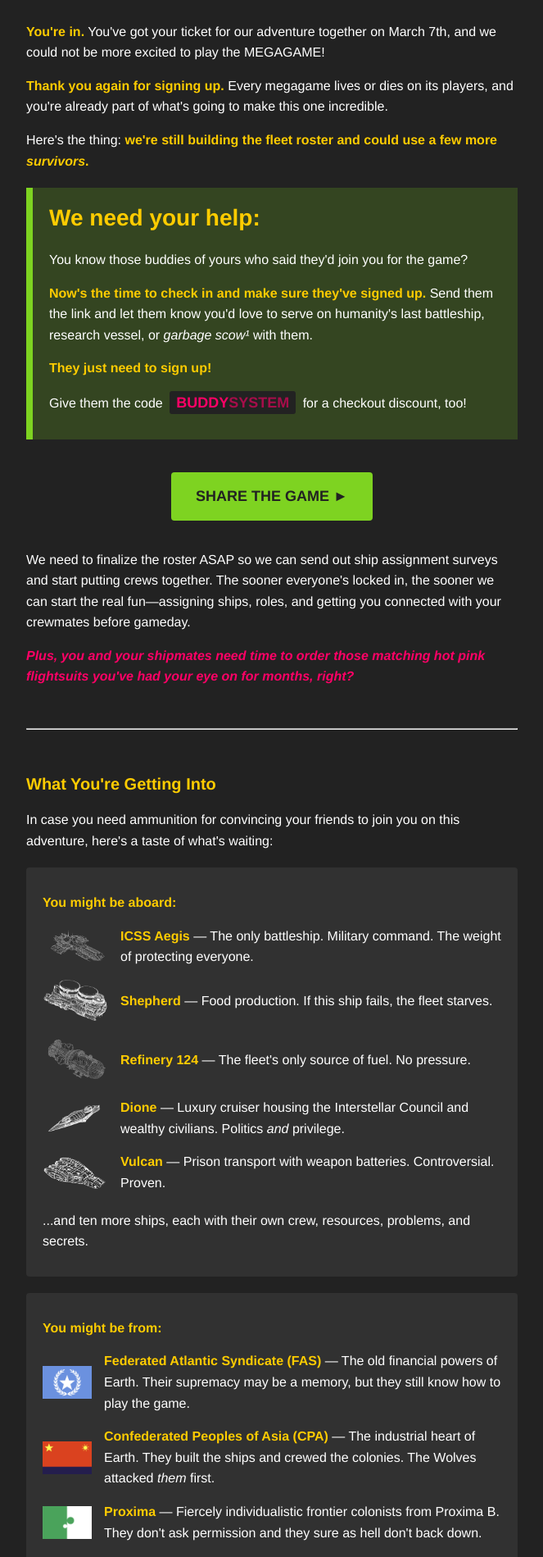
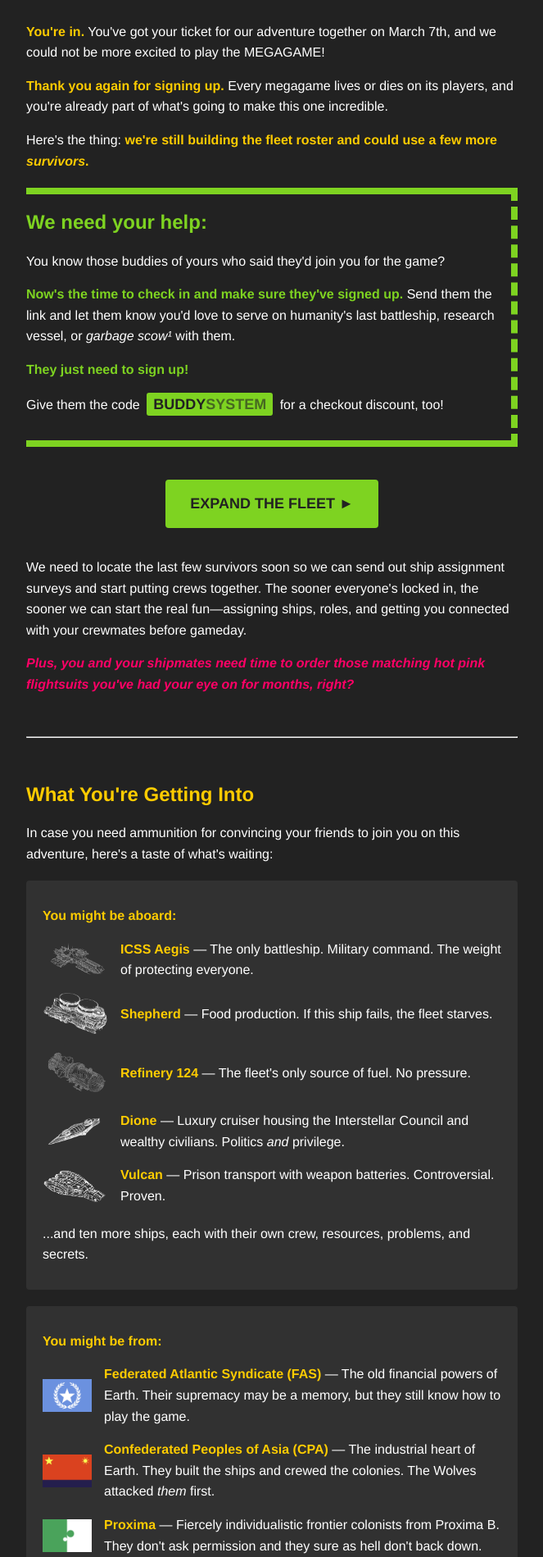
Before and after one commit to jedlimke/prairiefiregaming.com, a Jekyll site: the page email-template-dow-2026-4.html, which Jekyll copies as it is, in a window 1280 px wide. Shown: the part 478-2377 px from the top of the page at 82% size, without its empty margins (308-971 px from the left). Built offline with Jekyll 4.4.1, drawn with Linux system fonts in a browser that asks for light colours; some of the changed text lies outside the part shown.

Commit message:
Updated email order and copy.

```diff
--- a/email-template-dow-2026-4.html
+++ b/email-template-dow-2026-4.html
@@ -16,7 +16,7 @@
         }
         a {
             color: #FFCC00;
-            text-decoration: none;
+            text-decoration: underline;
             font-weight: bold;
         }
         a:hover {
@@ -49,7 +49,7 @@
             color: #FFCC00;
         }
         h2 {
-            font-size: 20px;
+            font-size: 24px;
             margin: 25px 0 10px 0;
             color: #FFCC00;
         }
@@ -74,9 +74,10 @@
             text-decoration: none;
         }
         .highlight {
-            background-color: #7ED32133;
-            padding: 15px 20px;
-            border-left: 8px solid #7ED321;
+            padding: 15px 20px 15px 0;
+            border-top: 8px solid #7ED321;
+            border-right: 8px dashed #7ED321;
+            border-bottom: 8px solid #7ED321;
             margin: 20px 0;
         }
         .ship-list {
@@ -141,6 +142,9 @@
         strong {
             color: #FFCC00;
         }
+		.highlight strong {
+			color: #7ED321;
+		}
     </style>
 </head>
 <body>
@@ -161,20 +165,20 @@
     <p>Here's the thing: <strong>we're still building the fleet roster and could use a few more <em>survivors</em>.</strong></p>
 
     <div class="highlight">
-        <h1 style="margin: unset;"><strong>We need your help:</strong></h1>
+        <h2 style="margin: unset;"><strong>We need your help:</strong></h2>
         <p>You know those buddies of yours who said they'd join you for the game?</p>
 		<p><strong>Now's the time to check in and make sure they've signed up.</strong> Send them the link and let them know you'd love to serve on humanity's last battleship, research vessel, or <em>garbage scow¹</em> with them.</p>
 		<p><strong>They just need to sign up!</strong></p>
 		<p>
-		Give them the code <strong style="background-color: #222; color: #FF0066; padding: 4px 8px; border-radius: 3px; font-size: 18px; margin: 0 4px;">BUDDY<span style="color: #FF006699;">SYSTEM</span></strong> for a checkout discount, too!
+		Give them the code <strong style="background-color: #7ED321; color: #222222; padding: 4px 8px; border-radius: 3px; font-size: 18px; margin: 0 4px;">BUDDY<span style="color: #22222299;">SYSTEM</span></strong> for a checkout discount, too!
 	</p>
     </div>
 
     <p style="text-align: center;">
-        <a href="https://prairiefiregaming.com/megagames/den-of-wolves-2026/" class="cta">SHARE THE GAME ►</a>
+        <a href="https://prairiefiregaming.com/megagames/den-of-wolves-2026/" class="cta">EXPAND THE FLEET ►</a>
     </p>
 
-    <p>We need to finalize the roster ASAP so we can send out ship assignment surveys and start putting crews together. The sooner everyone's locked in, the sooner we can start the real fun—assigning ships, roles, and getting you connected with your crewmates before gameday.</p>
+    <p>We need to locate the last few survivors soon so we can send out ship assignment surveys and start putting crews together. The sooner everyone's locked in, the sooner we can start the real fun—assigning ships, roles, and getting you connected with your crewmates before gameday.</p>
 	<p style="color: #FF0066; font-weight: bold; font-style: italic;">Plus, you and your shipmates need time to order those matching hot pink flightsuits you've had your eye on for months, right?</p>
 
 	<hr style="margin-top: 50px; margin-bottom: 50px;"/>
@@ -235,7 +239,7 @@
         </div>
 
         <div class="nation-item">
-            <img src="https://prairiefiregaming.com/assets/megagames/dow--nation--cpa.png" alt="SAN flag">
+            <img src="https://prairiefiregaming.com/assets/megagames/dow--nation--cpa.png" alt="CPA flag">
             <div class="nation-item-text">
                 <strong>Confederated Peoples of Asia (CPA)</strong> — The industrial heart of Earth. They built the ships and crewed the colonies. The Wolves attacked <em>them</em> first.
             </div>
@@ -271,12 +275,11 @@
     <p>Humanity's counting on you.</p>
 
     <p style="margin-top: 40px;">
-        <strong>— Prairie Fire Gaming</strong><br>
-        <a href="mailto:info@prairiefiregaming.com" style="color: #FFCC00;">info@prairiefiregaming.com</a>
+        <strong>— Jed @ Prairie Fire Gaming</strong><br>
     </p>
 
     <div class="footer">
-		<small>¹ Nobody will <em>actually</em> be assigned to a <strong>garbage scow</strong>... though, if you want to convert the <em>Dione</em> into a garbage scow, I'm sure the billionaires on board could be made fine with it...</small>
+		<small>¹ Nobody will <em>actually</em> be assigned to a <strong>garbage scow</strong>... though, if you want to convert the <em>Dione</em> into a garbage scow, I'm sure the billionaires on board could be convinced...</small>
 
         <p>You're receiving this email because you purchased a ticket to Den of Wolves: Infinite Domain.</p>
         <p>March 7th, 2026 • West Acres • Fargo, ND</p>
```
